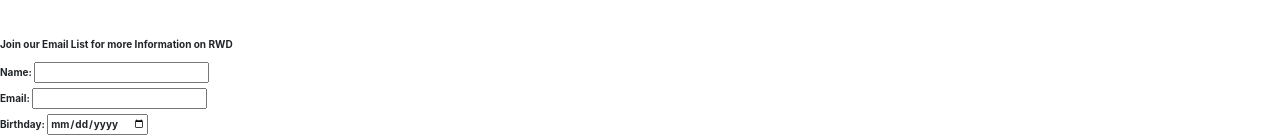
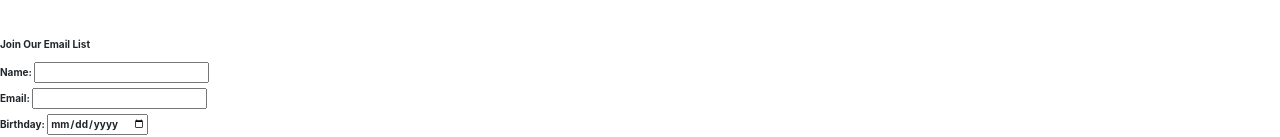
Before and after one commit to pinedaa04/web-form, a plain HTML site: page index.html in a window 1280 px wide. Shown: the part 192-329 px from the top of the page. Drawn offline with nearby package versions, Linux system fonts and the light colour scheme.

Commit message:
finishing touches

```diff
--- a/index.html
+++ b/index.html
@@ -37,7 +37,7 @@
     <br>
     <form>
       <fieldset>
-        <p> <b> Join our Email List for more Information on RWD</b></p>
+        <p> <b> Join Our Email List</b> </p>
          <label>Name:
           <input type="text" name="name" required>
         </label>
```
